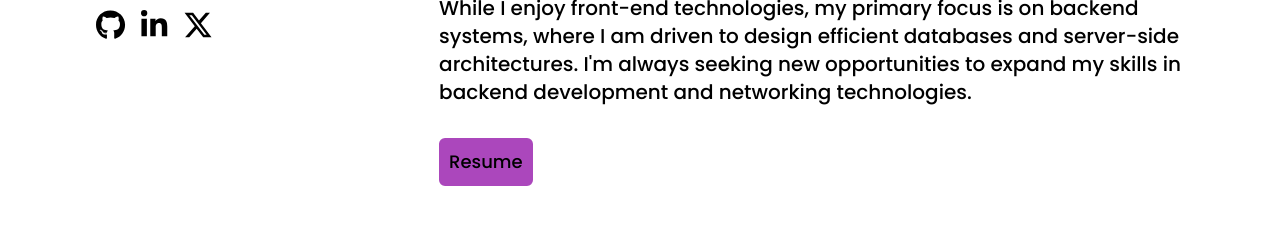
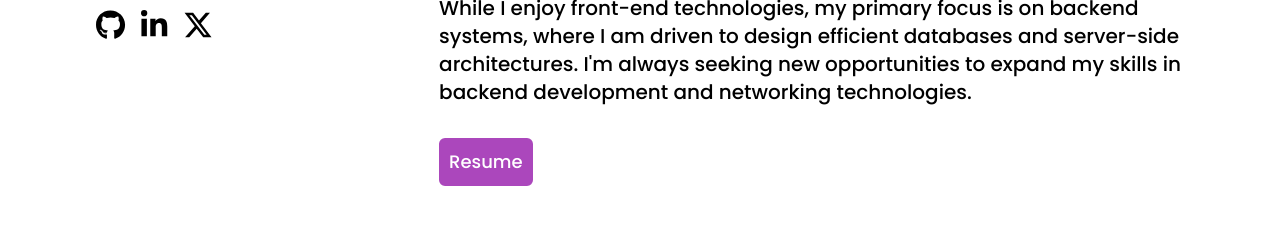
Before and after one commit to Anshul-004/Portfolio, a React (Vite) app: page / in a window 1280 px wide. Shown: the part 1300-1536 px from the top of the page. Built offline with nearby package versions, Linux system fonts and the light colour scheme.

Commit message:
Updated Colors

```diff
--- a/src/components/About.jsx
+++ b/src/components/About.jsx
@@ -37,8 +37,8 @@ const About = () => {
           <p className="pb-8">
             While I enjoy front-end technologies, my primary focus is on backend systems, where I am driven to design efficient databases and server-side architectures. I'm always seeking new opportunities to expand my skills in backend development and networking technologies.
           </p>
-          <button className="bg-purple-400 text-lg p-2 rounded-md hover:bg-white hover:text-purple-400 border-purple-400 border-2">
-            <a href="/resume_main.pdf" target="_blank" rel="noopener noreferrer">
+          <button className="bg-purple-400 text-lg p-2 rounded-md hover:bg-white hover:text-purple-400 border-purple-400 border-2 text-white">
+            <a href="/resume_main_m1.pdf" target="_blank" rel="noopener noreferrer">
               Resume
             </a>
           </button>
```
Also changed, not shown: 2 other files (tests, documents, lock files or other folders).
